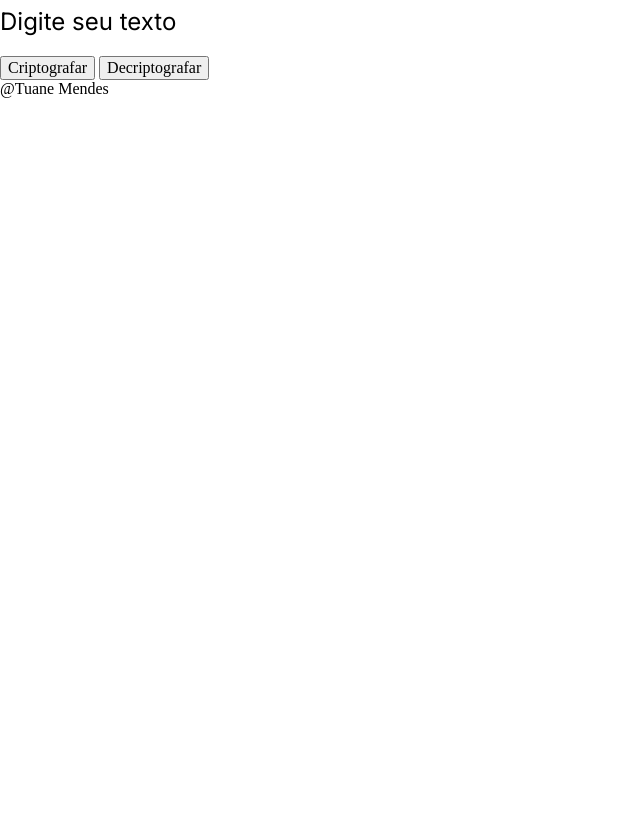
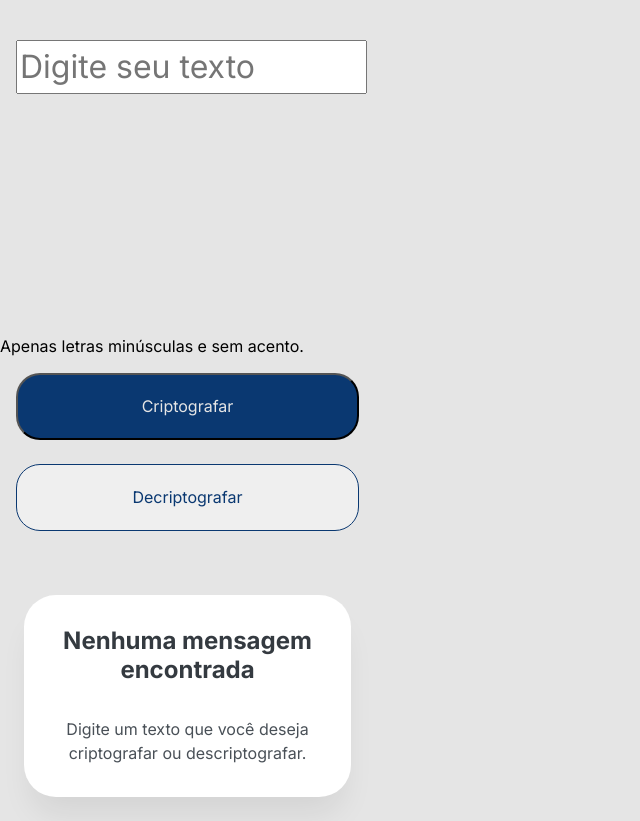
Before and after one commit to Tuanemendes/Decodificador-de-Texto-Alura-Challenges-Oracle-ONE, a plain HTML site: page assest/index.html in a window 1280 px wide. Shown: the part 112-933 px from the top of the page, without its empty margins (0-640 px from the left). Before the commit the page ends 800 px from the top, so only its background shows below. Drawn offline with nearby package versions, Linux system fonts and the light colour scheme.

Commit message:
insert html

```diff
--- a/assest/index.html
+++ b/assest/index.html
@@ -10,32 +10,34 @@
         crossorigin="anonymous" referrerpolicy="no-referrer" />
     <link rel="preconnect" href="https://fonts.googleapis.com">
     <link rel="preconnect" href="https://fonts.gstatic.com" crossorigin>
-    <link href="https://fonts.googleapis.com/css2?family=Inter&display=swap" rel="stylesheet">
+    <link href="https://fonts.googleapis.com/css2?family=Inter:wght@400;700&display=swap" rel="stylesheet">
     <link rel="stylesheet" href="style.css">
 
     <title>Decodificador</title>
 </head>
 
-<body>
+<body class="c-card__body">
 
     <header class="c-header__image">
         <img src="/img/Header.png" alt="alura">
     </header>
     <section>
         <div class="c-card">
-            <h2 class="c-card__text">Digite seu texto</h2>
+            <input class="c-card__input-text" type="text" placeholder="Digite seu texto">
+        </div>
+        <div>
+            <p class="c-card__wait">Apenas letras minúsculas e sem acento.</p>
         </div>
         <div class="c-buttons">
             <button class="c-buttons__encrypt">Criptografar</button>
             <button class="c-buttons__decrypt">Decriptografar</button>
         </div>
+        <div class="c-card__mensage">
+            <span class="c-card__mensagem-text1">Nenhuma mensagem encontrada</span>
+            <span class="c-card__mensagem-text2">Digite um texto que você deseja criptografar ou
+                descriptografar.</span>
+        </div>
     </section>
-    <footer class="container-footer">
-
-        @Tuane Mendes
-
-    </footer>
-
 
     <script
         type='text/javascript'>document.addEventListener('DOMContentLoaded', function () { window.setTimeout(document.querySelector('svg').classList.add('animated'), 1000); })</script>
--- a/assest/style.css
+++ b/assest/style.css
@@ -1,14 +1,146 @@
+.c-card__body {
+    font-family: 'Inter', sans-serif;
+    background: #E5E5E5;
+    width: 350px;
+    height: 933px;
+}
+
 .container-header {
     position: absolute;
-    left: 4.27%;
-    right: 87.2%;
-    top: 25%;
-    bottom: 25%;
+    width: 375px;
+    height: 96px;
+    left: 0px;
+    top: 0px;
+
+}
+
+.c-card__input-text {
+
+    font-weight: 400;
+    font-size: 32px;
+    line-height: 150%;
+    color: #0A3871;
+
+    position: absolute;
+    width: 343px;
+    height: 48px;
+    left: 16px;
+    top: 152px;
+
+}
+
+.c-card__wait {
+    margin-top: 350px;
+}
+
+.c-buttons {
+    display: flex;
+    flex-direction: column;
+    align-items: flex-start;
+    padding: 0px;
+    gap: 24px;
+
+    position: absolute;
+    width: 343px;
+    height: 158px;
+    left: 16px;
+    top: 485px;
+
+    flex: none;
+    order: 0;
+    align-self: stretch;
+    flex-grow: 0;
 
 
 }
 
-.c-card__text {
-    font-family: 'Inter', sans-serif;
+.c-buttons__encrypt {
+    gap: 8px;
+    width: 343px;
+    height: 67px;
+    background: #0A3871;
+    border-radius: 24px;
+    color: #E5E5E5;
+
+}
+
+.c-buttons__decrypt {
+    box-sizing: border-box;
+    gap: 8px;
+    width: 343px;
+    height: 67px;
+    border: 1px solid #0A3871;
+    border-radius: 24px;
+    color: #0A3871;
+
+}
+
+.c-card__mensage {
+
+    display: flex;
+    flex-direction: column;
+    align-items: flex-start;
+    padding: 32px;
+    gap: 32px;
+    position: absolute;
+    left: 24px;
+    top: 707px;
+
+    /* White */
+
+    background: #FFFFFF;
+    box-shadow: 0px 24px 32px -8px rgba(0, 0, 0, 0.08);
+    border-radius: 32px;
+}
+
+.c-card__mensagem-text1 {
+    width: 263px;
+    height: 58px;
+
+    font-family: 'Inter';
+    font-style: normal;
+    font-weight: 700;
+    font-size: 24px;
+    line-height: 120%;
+    /* or 29px */
+
+    text-align: center;
+
+    /* Gray/gray-500 */
+
+    color: #343A40;
+
+
+    /* Inside auto layout */
+
+    flex: none;
+    order: 0;
+    align-self: stretch;
+    flex-grow: 0;
+}
+
+.c-card__mensagem-text2 {
+    width: 263px;
+    height: 48px;
+
+    font-family: 'Inter';
+    font-style: normal;
     font-weight: 400;
+    font-size: 16px;
+    line-height: 150%;
+    /* or 24px */
+
+    text-align: center;
+
+    /* Gray/gray-400 */
+
+    color: #495057;
+
+
+    /* Inside auto layout */
+
+    flex: none;
+    order: 1;
+    align-self: stretch;
+    flex-grow: 0;
 }
```
